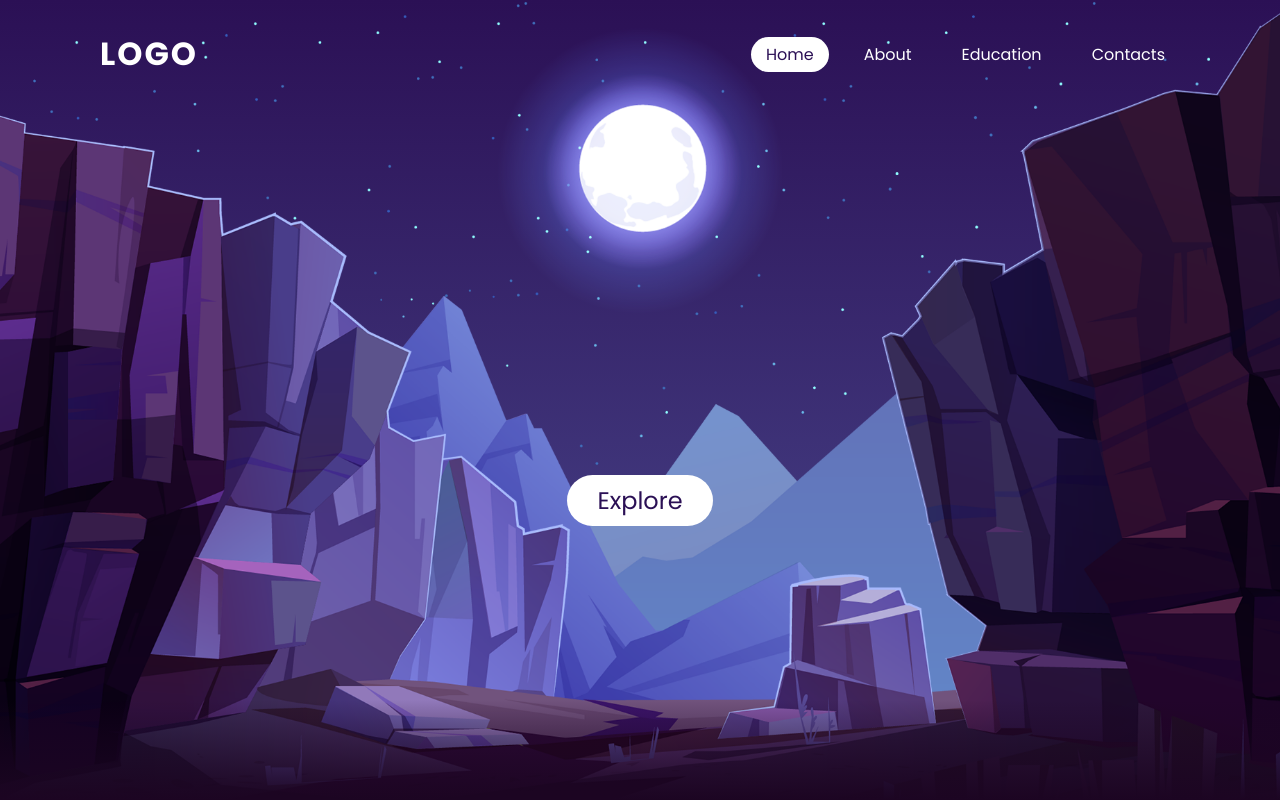
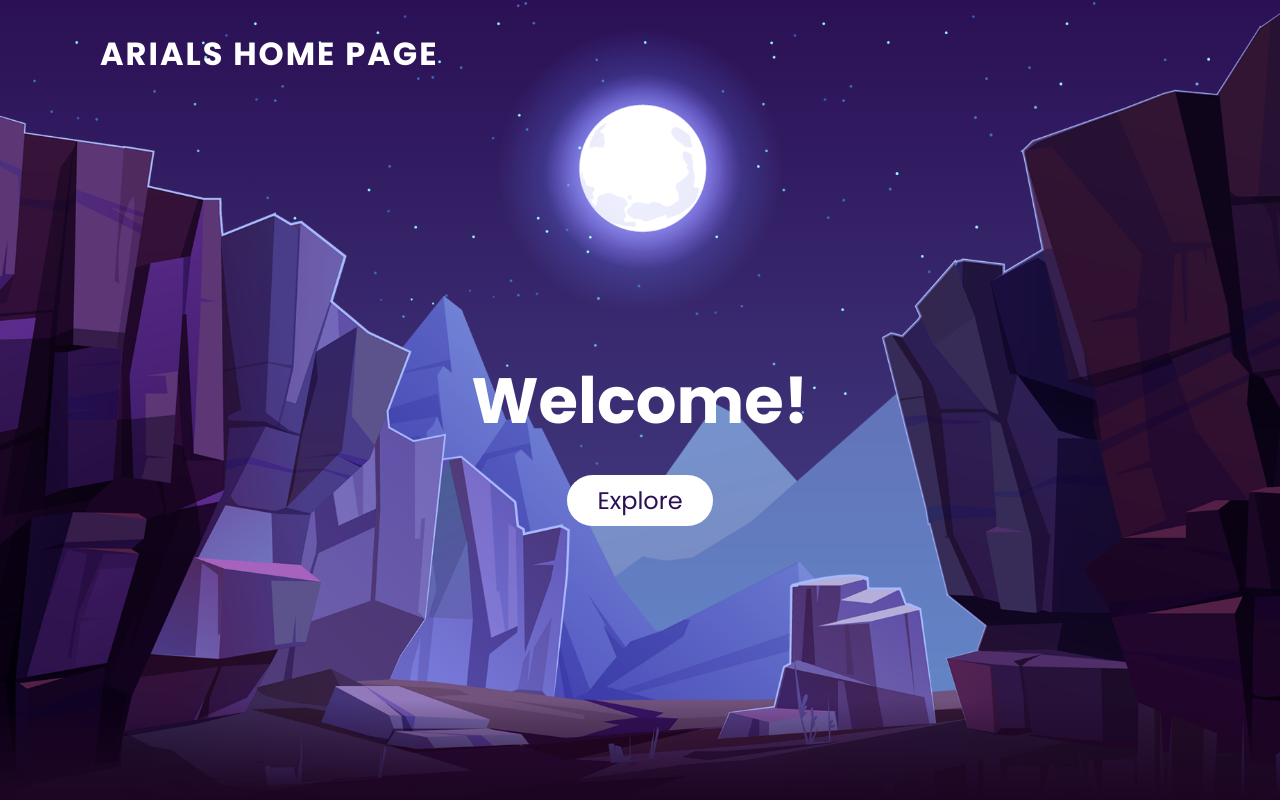
Before and after one commit to itsArial/itsarial.github.io, a plain HTML site: page index.html in a window 1280 px wide. Shown: the top 800 px of the page. Drawn offline with Linux system fonts and the light colour scheme.

Commit message:
Fixes on the CSS and HTML

```diff
--- a/index.html
+++ b/index.html
@@ -5,13 +5,7 @@
     </head>
     <body>
         <header>
-            <a href="#" class="logo">Logo</a>
-            <ul>
-                <li><a href="#" class="active">Home</a></li>
-                <li><a href="#" id="about">About</a></li>
-                <li><a href="#" id="edu">Education</a></li>
-                <li><a href="#" id="contact">Contacts</a></li>
-            </ul>
+            <a href="#" class="logo">Arials Home Page</a>
         </header>
         <section>
             <img src="stars.png" id="stars">
@@ -62,8 +56,7 @@
                 mountains_behind.style.top = value * 0.5 + 'px';
                 mountains_front.style.top = value * 0 + 'px';
                 text.style.marginRight = value * 4 + 'px';
-                text.style.marginTop = value * 1.5 + 'px';
-                btn.style.marginTop = value * 1.5 + 'px';
+                btn.style.marginLeft = value * 4 + 'px';
                 header.style.top = value * 0.5 + 'px';
             })
         </script>
--- a/style.css
+++ b/style.css
@@ -59,8 +59,7 @@ header ul li a
     border-radius: 20px;
 }
 
-header ul li a:hover ,
-header ul li a.active
+header ul li a:hover
 {
     background: #fff;
     color: #2b1055;
@@ -113,10 +112,9 @@ section img#mountains_front
 #text
 {
     position: absolute;
-    right: -350px;
     color: #fff;
     white-space: nowrap;
-    font-size: 7.5vw;
+    font-size: 5vw;
     z-index: 9;
 }
 
```
